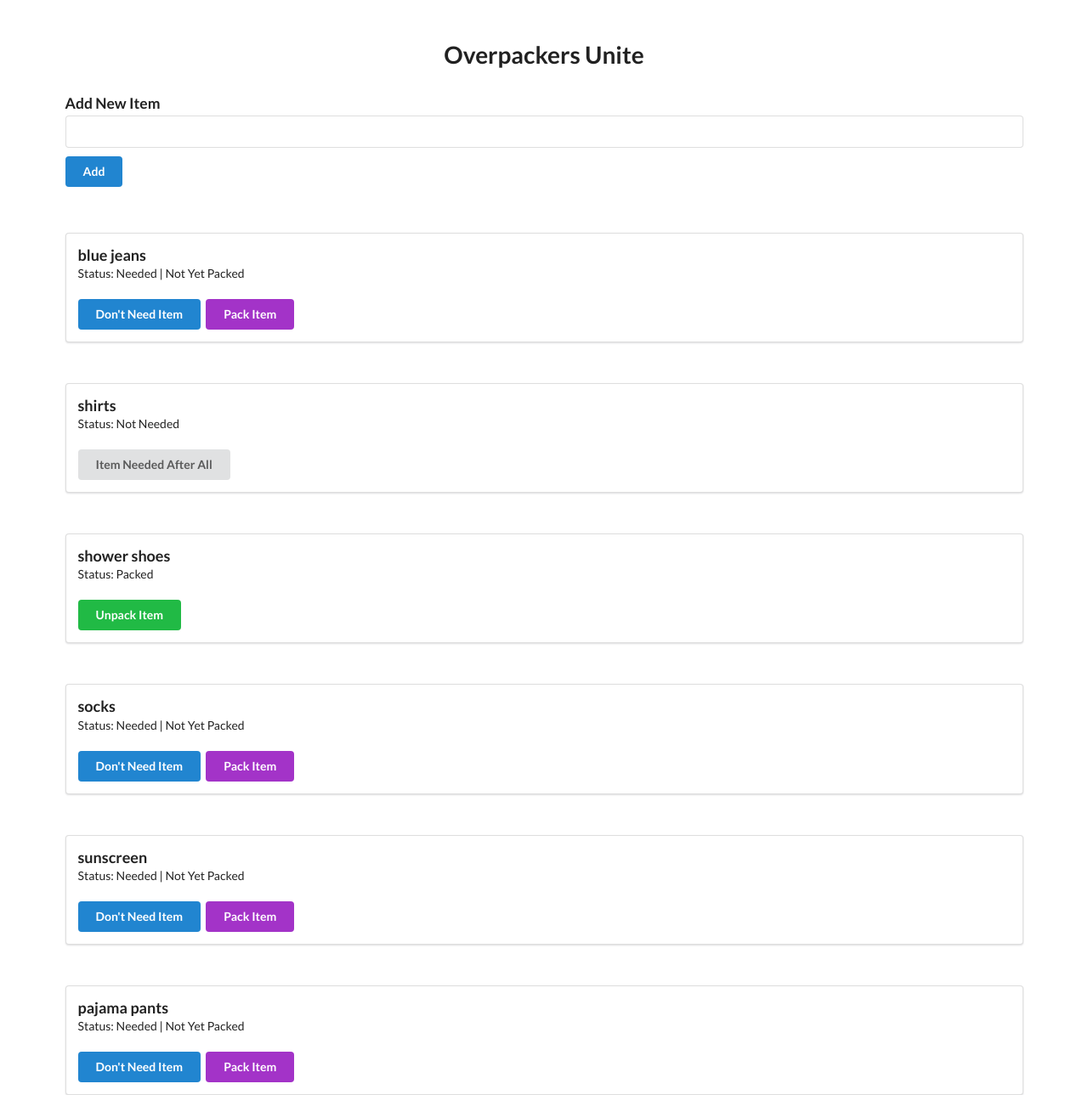
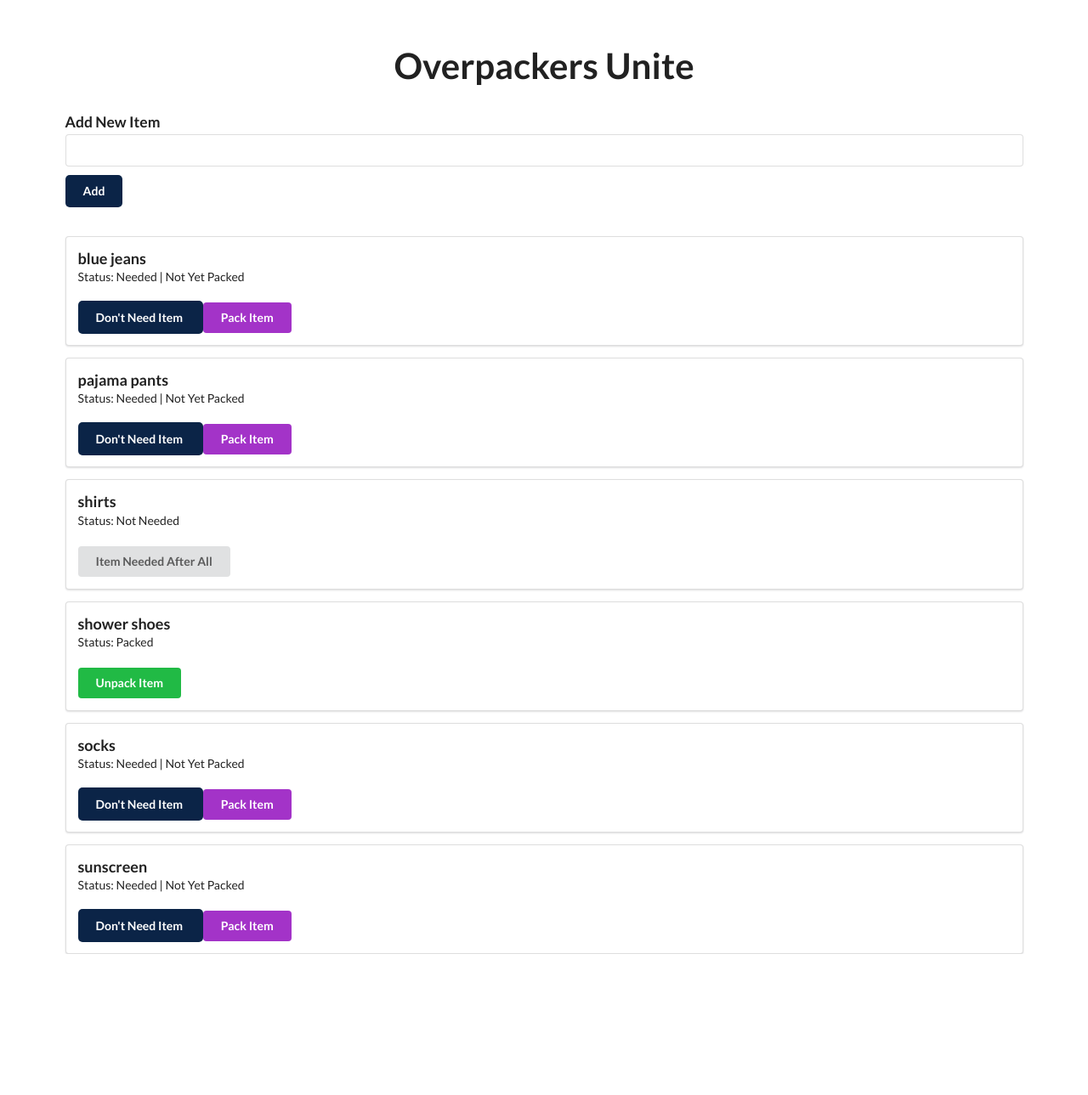
Before and after one commit to nicolealdurien/flask_packing_list, a Flask app: page / in a window 1280 px wide. Shown: the whole page at 85% size. After the commit the page ends 1123 px from the top, so only its background shows below. Run offline with Flask 2, Linux system fonts and the light colour scheme; data comes from the database, SQL or seed files in the repository; both versions use the stored data as it was after the commit.

Commit message:
squash commit - style changes, README tweaks, items display in alpha order

```diff
--- a/app.py
+++ b/app.py
@@ -12,20 +12,20 @@ class Item(db.Model):
   needed = db.Column(db.Boolean)
   packed = db.Column(db.Boolean)
 
-
 @app.route('/')
 def index():
   #show all items
-  item_list = Item.query.all()
+  item_list = Item.query.order_by(Item.title).all()
   return render_template('base.html', item_list=item_list)
 
 @app.route('/add', methods=['POST'])
 def add():
   #add new item
   title = request.form.get("title")
-  new_item = Item(title=title, needed=True, packed=False)
-  db.session.add(new_item)
-  db.session.commit()
+  if title != '':
+    new_item = Item(title=title, needed=True, packed=False)
+    db.session.add(new_item)
+    db.session.commit()
   return redirect(url_for("index"))
 
 @app.route('/toggle_packed/<int:item_id>')
--- a/templates/base.html
+++ b/templates/base.html
@@ -9,25 +9,22 @@
       rel="stylesheet"
       href="https://cdn.jsdelivr.net/npm/semantic-ui@2.4.2/dist/semantic.min.css"
     />
+    {% include "partials/styles.jinja" %}
     <script src="https://cdn.jsdelivr.net/npm/semantic-ui@2.4.2/dist/semantic.min.js"></script>
   </head>
   <body>
     <div style="margin-top: 50px" class="ui container">
-      <h1 class="ui center aligned header" style="margin-bottom: 30px">
-        Overpackers Unite
-      </h1>
+      <h1 class="page-title">Overpackers Unite</h1>
       <form class="ui form" action="/add" method="post">
         <div class="field">
           <label for="title" style="font-size: 1.25em">Add New Item</label>
           <input type="text" name="title" /><br />
-          <button class="ui blue button" style="margin-top: 10px" type="submit">
-            Add
-          </button>
+          <button class="navy OUbutton" type="submit">Add</button>
         </div>
       </form>
       <br />
       {% for item in item_list %}
-      <br />
+      <!-- <br /> -->
       <div class="ui segment">
         <span class="ui big header"> {{ item.title }} </span>
         <br />
@@ -49,7 +46,7 @@
         <br /><br />
         <span
           ><a
-            class="ui blue button"
+            class="navy OUbutton"
             href="/toggle_needed/{{ item.id }}"
             role="button"
           >
--- /dev/null
+++ b/templates/partials/styles.jinja
@@ -0,0 +1,26 @@
+<style>
+
+  .page-title {
+    display: flex;
+    font-size: 3em;
+    font-weight: 600;
+    justify-content: center;
+    margin-bottom: 30px
+  }
+
+  .navy {
+    background-color: #0B2447;
+  }
+
+  .OUbutton {
+    border: none;
+    border-radius: 5px;
+    color: white;
+    cursor: pointer;
+    font-family: Lato,'Helvetica Neue',Arial,Helvetica,sans-serif;
+    font-weight: 700;
+    margin-top: 10px;
+    padding: .78571429em 1.5em 0.78571429em;
+  }
+
+</style>
```
Also changed, not shown: README.md, db.sqlite.
